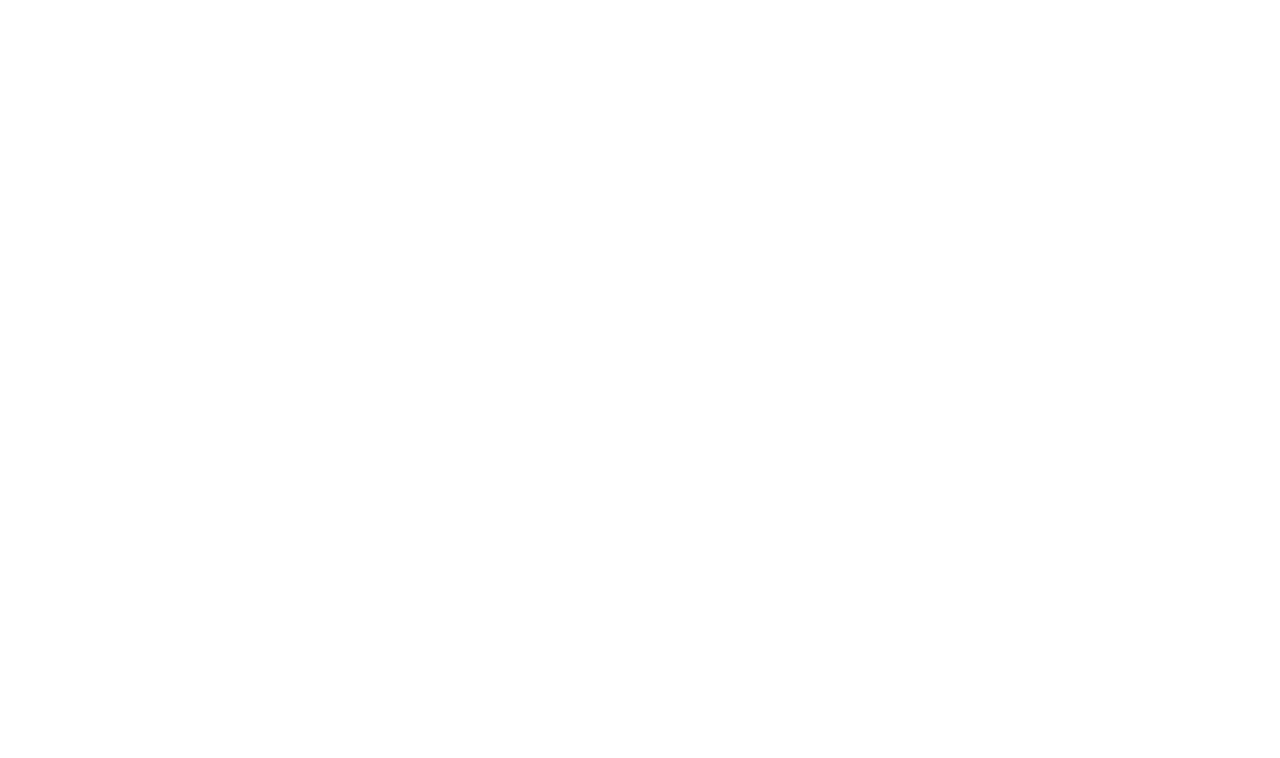
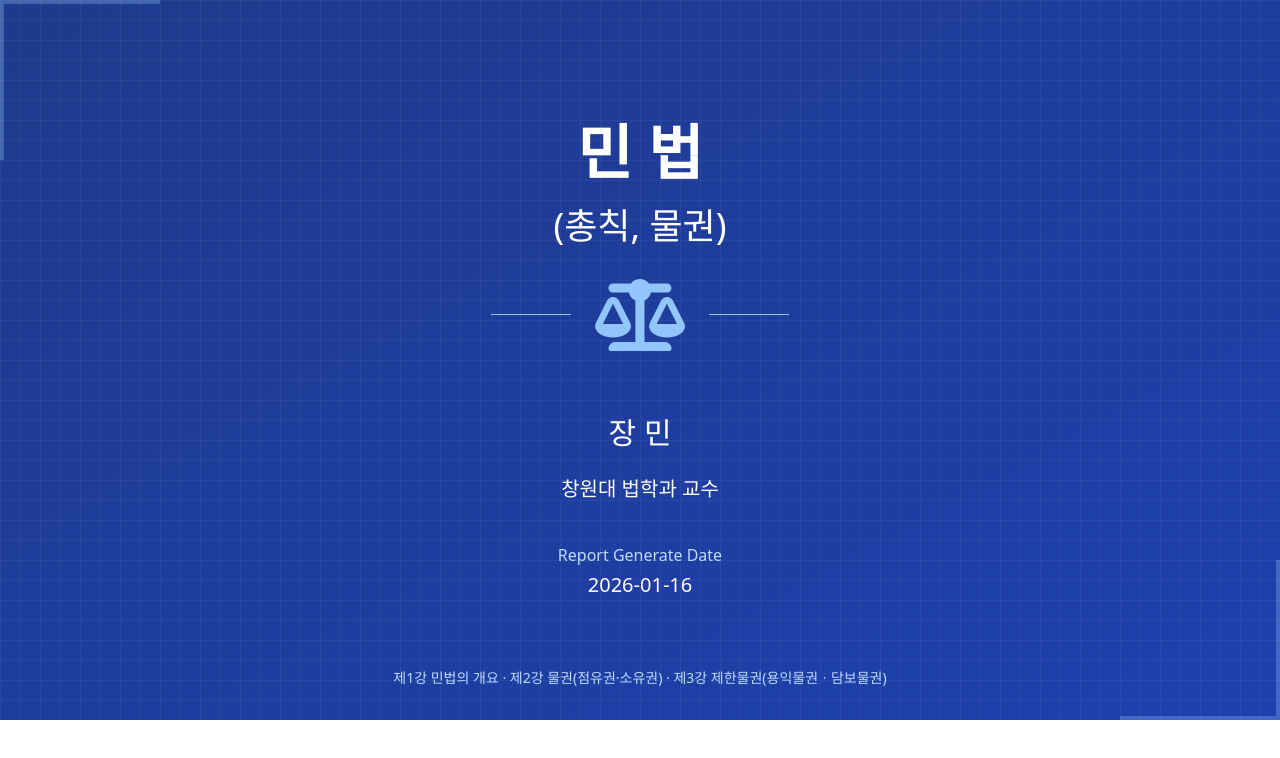
Before and after one commit to polydor-12/civil-act-slides, a website with bundled scripts: page src/public/index.html in a window 1280 px wide. Built offline with nearby package versions, Linux system fonts and the light colour scheme; some packages are replaced by stand-ins of ours.

Commit message:
first Commit

```diff
--- a/src/public/main.ts
+++ b/src/public/main.ts
@@ -122,3 +122,5 @@ async function main() {
   console.log(tailCode);
   changePage();
 }
+
+main();
```
Also changed, not shown: dist/public/assets/index-CBuo7I3M.js, dist/public/index.html, 1 other file.
